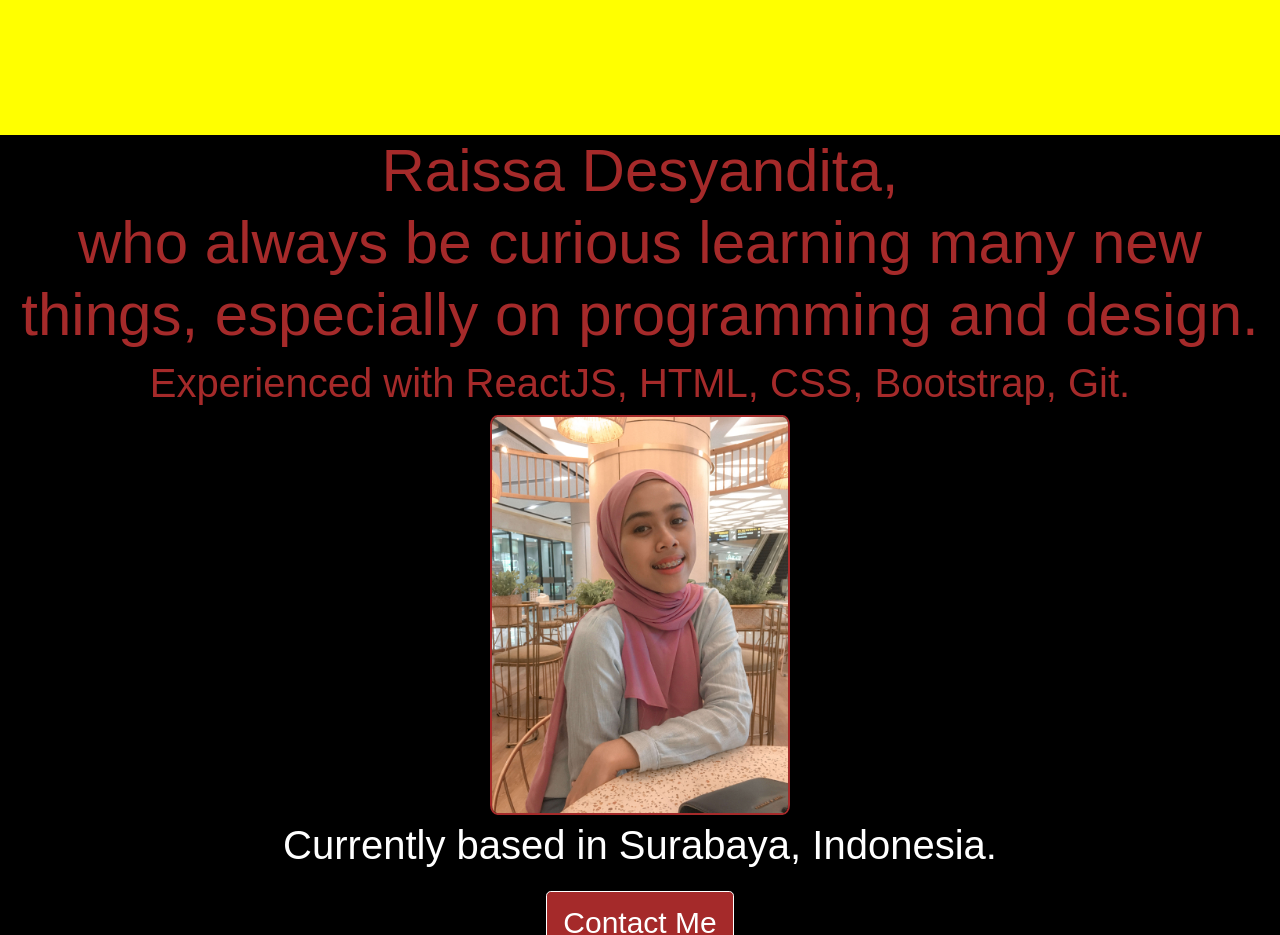
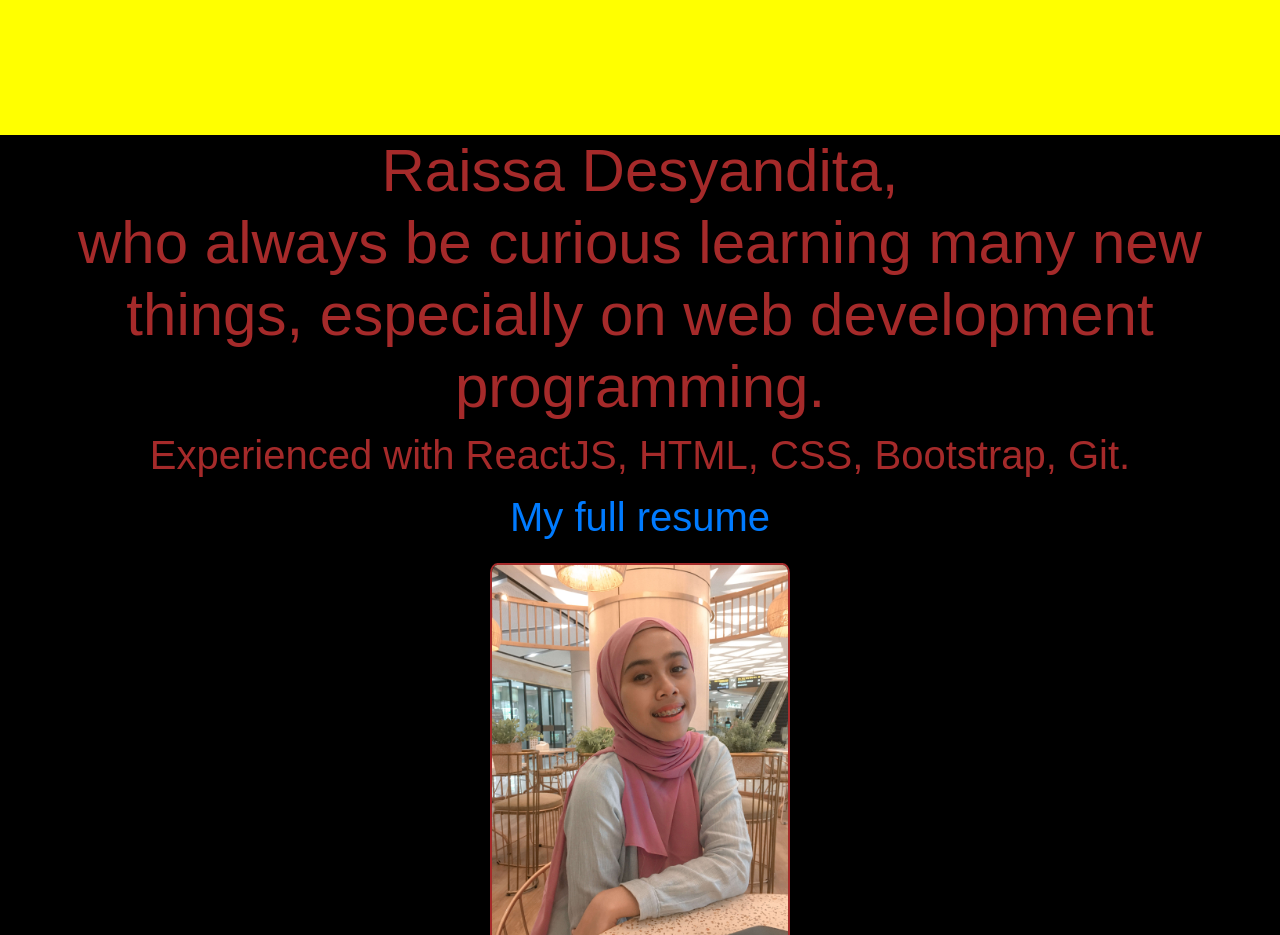
Before and after one commit to raissadesyandita/portfolio-website, a React (Create React App) app: page / in a window 1280 px wide. Shown: the part 800-1735 px from the top of the page. Built offline with nearby package versions, Linux system fonts and the light colour scheme.

Commit message:
Give url link to full resume

```diff
--- a/src/pages/About.js
+++ b/src/pages/About.js
@@ -24,32 +24,38 @@ const About = () => {
             {/* <Row>
                 <Col lg={7}> */}
                     <h1
-                        className="about-me">
+                        className="about-me"
+                    >
                         Raissa Desyandita,
                         <br />
-                        who always be curious learning many new things, especially on programming and design.
+                        who always be curious learning many new things, especially on web development programming.
                     </h1>
                     <h3
-                        className="about-me-">
+                        className="about-me-"
+                    >
                         Experienced with ReactJS, HTML, CSS, Bootstrap, Git.
                     </h3>
-                {/* </Col>
-                <Col lg={5}> */}
+                    <p
+                        className="about-me--"
+                    >
+                        <a
+                            href="/resume.pdf"
+                            target="_blank"
+                            rel="noopener noreferrer"
+                        >
+                            My full resume
+                        </a>
+                    </p>
                     <img
                         className="profile-pic"
                         src={Photo}
                         alt="profile-pic"
                     />
                     <p
-                        className="about-me--">
+                        className="about-me--"
+                    >
                         Currently based in Surabaya, Indonesia.
                     </p>
-                    {/* <button
-                        onClick
-                        className="clicked"
-                        href="mailto:raissadesyandita@gmail.com" >
-                        Contact Me
-                    </button> */}
                     <a
                         className="clicked btn btn-lg"
                         href="mailto:raissadesyandita@gmail.com"
```
